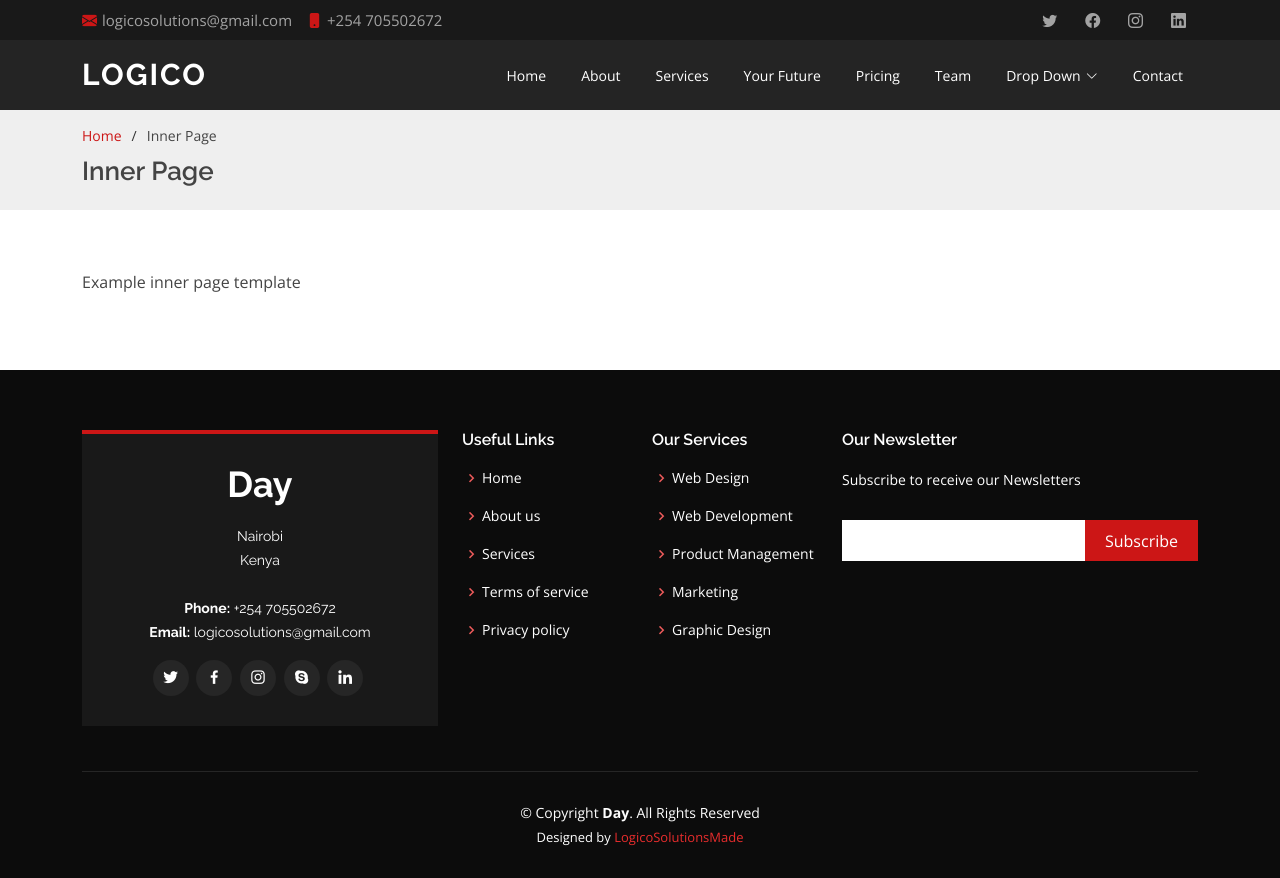
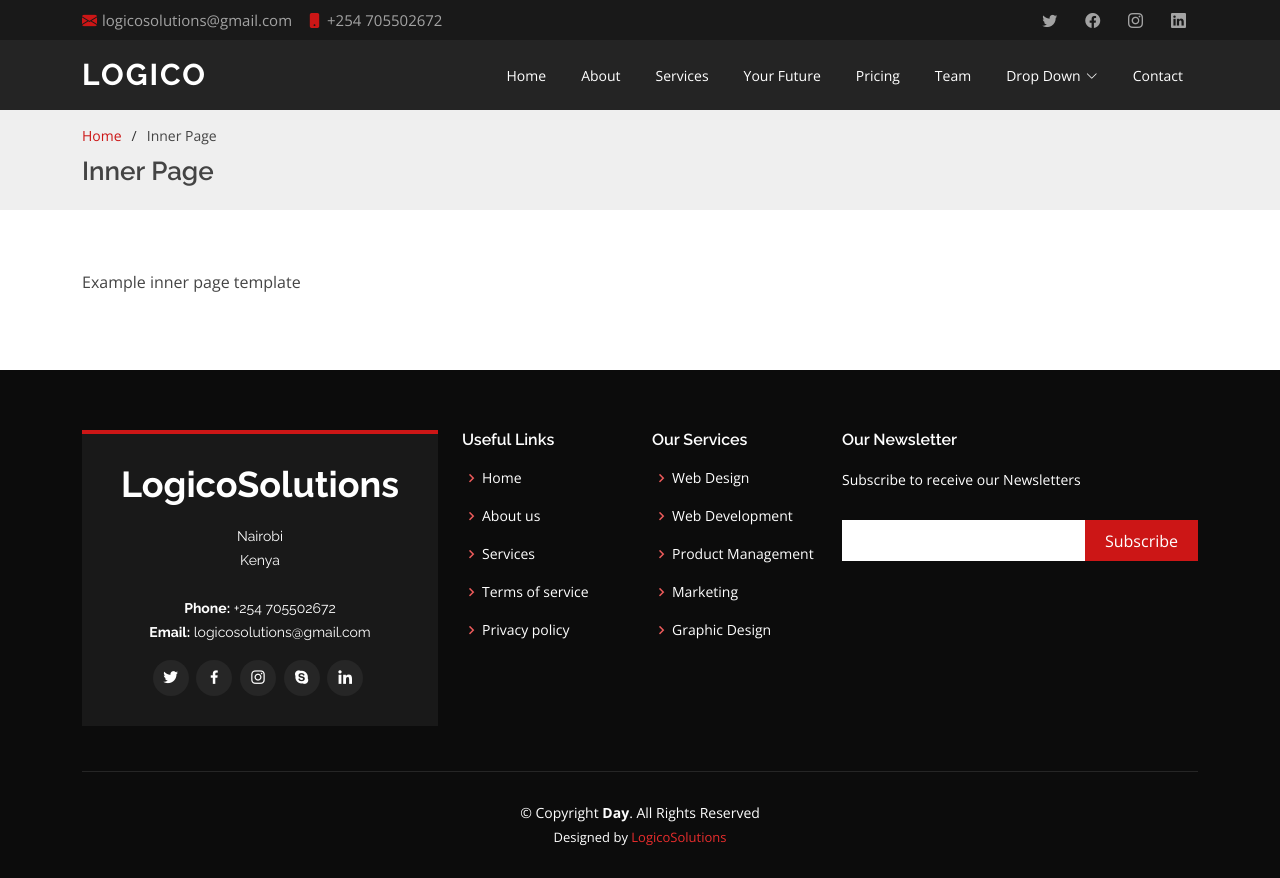
Before and after one commit to Derrick-Mulati/LogicoSolutions, a plain HTML site: page inner-page.html in a window 1280 px wide. Drawn offline with nearby package versions, Linux system fonts and the light colour scheme.

Commit message:
Update inner-page.html

```diff
--- a/inner-page.html
+++ b/inner-page.html
@@ -128,7 +128,7 @@
 
           <div class="col-lg-4 col-md-6">
             <div class="footer-info">
-              <h3>Day</h3>
+              <h3>LogicoSolutions</h3>
               <p>
                 Nairobi <br>
                 Kenya<br><br>
@@ -189,7 +189,7 @@
         <!-- You can delete the links only if you purchased the pro version. -->
         <!-- Licensing information: https://bootstrapmade.com/license/ -->
         <!-- Purchase the pro version with working PHP/AJAX contact form: https://bootstrapmade.com/day-multipurpose-html-template-for-free/ -->
-        Designed by <a href="https://bootstrapmade.com/">LogicoSolutionsMade</a>
+        Designed by <a href="https://bootstrapmade.com/">LogicoSolutions</a>
       </div>
     </div>
   </footer><!-- End Footer -->
```
